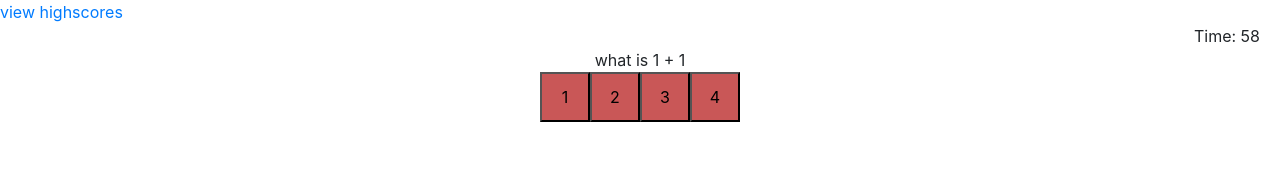
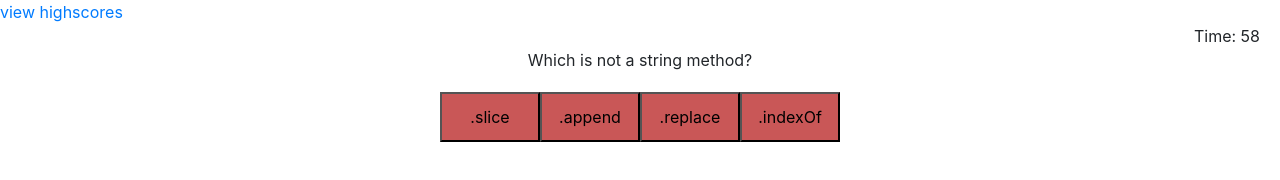
Before and after one commit to Hammonds526/Code-Quiz, a plain HTML site: page index.html in a window 1280 px wide. Both pictures are taken after a click on the button "START". Drawn offline with nearby package versions, Linux system fonts and the light colour scheme.

Commit message:
questions udated

```diff
--- a/assets/script.js
+++ b/assets/script.js
@@ -15,29 +15,29 @@ $(document).ready(function () {
     // Questions and answers
     let questions = [
         {
-            title: "what is 1 + 1",
-            choices: [1, 2, 3, 4],
-            answer: 2,
+            title: "Which is not a string method?",
+            choices: [".slice", ".append", ".replace", ".indexOf"],
+            answer: ".replace",
         },
         {
-            title: "what is 2 + 2",
-            choices: [4, 5, 6, 7],
-            answer: 4,
+            title: "Which is not a JavaScript Data type?",
+            choices: ["String", "Number", "Program", "Boolean"],
+            answer: "Program",
         },
         {
-            title: "what is 1 + 1",
-            choices: [1, 2, 3, 4],
-            answer: 2,
+            title: "What is not a type of Pop-up box available in JavaScript?",
+            choices: ["Alert", "Confirm", "Notify", "Prompt"],
+            answer: "Notify",
         },
         {
-            title: "what is 1 + 1",
-            choices: [1, 2, 3, 4],
-            answer: 2,
+            title: "Inside which HTML element do we put the JavaScript?",
+            choices: ["<javascript>", "<js>", "<script>", "<scripting>"],
+            answer: "<script>",
         },
         {
-            title: "what is 1 + 1",
-            choices: [1, 2, 3, 4],
-            answer: 2,
+            title: "How to write an IF statement in JavaScript?",
+            choices: ["if (i==5)", "if i==5 then", "if i=5", "if i=5 then"],
+            answer: "if (i==5)",
         }
     ];
 
@@ -103,6 +103,7 @@ $(document).ready(function () {
 
         if (userChoice === correctAnswer) {
             answersCorrect++
+            timeRemaining + 0
         }
         else {
             timeRemaining -= 10
--- a/assets/style.css
+++ b/assets/style.css
@@ -23,7 +23,9 @@
 }
 
 .choices {
+    margin-top: 20px;
+    padding: 5px;
     height: 50px;
-    width: 50px;
+    width: 100px;
     background-color: rgb(201, 87, 87);
 }
```
